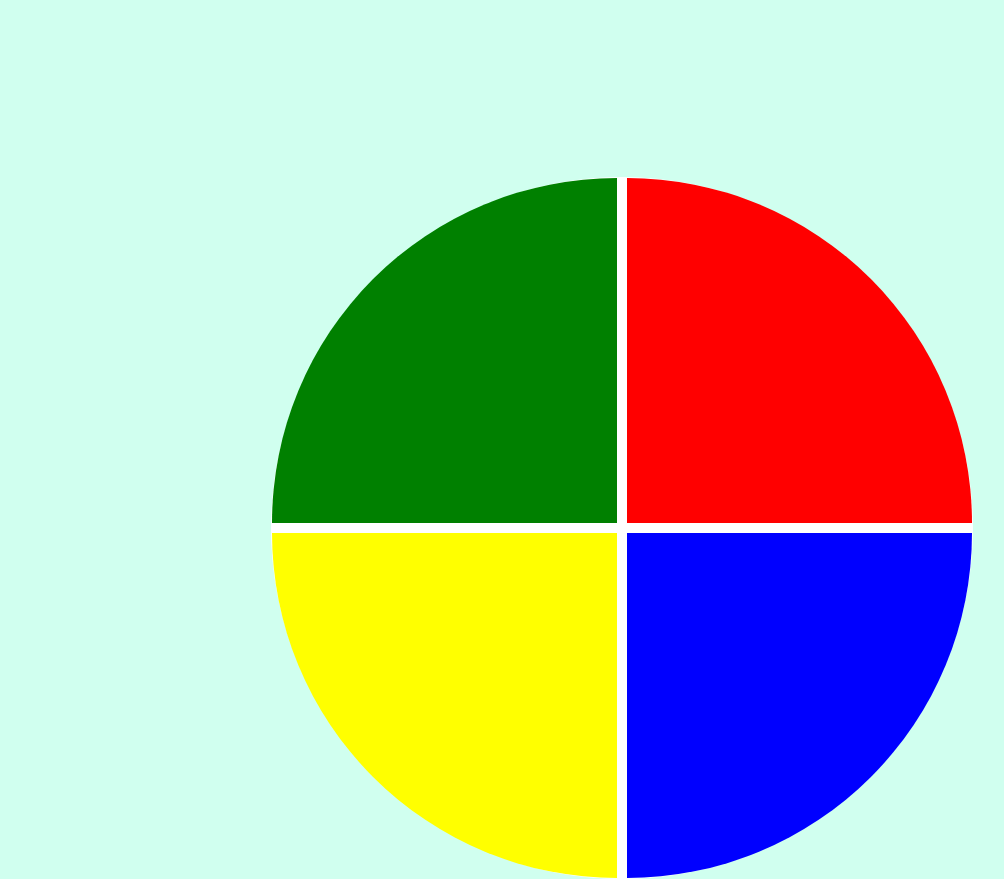
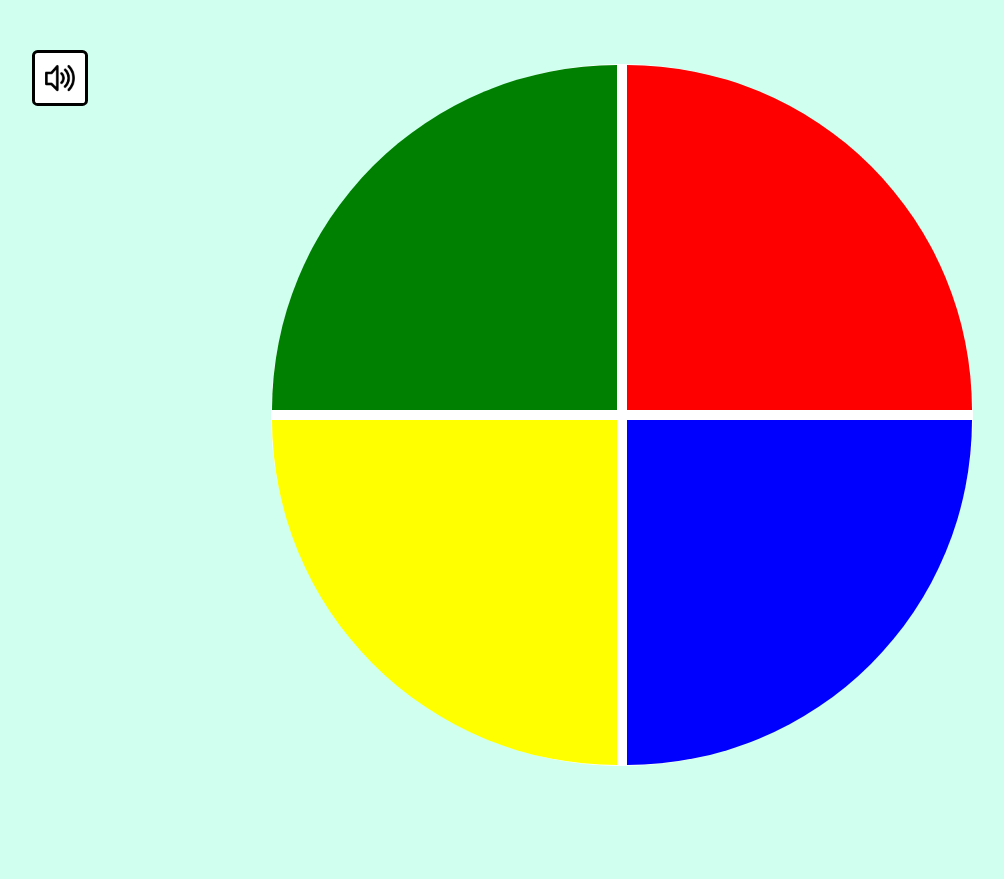
Before and after one commit to guimaraesnatalia/GENIOUS-PRO, a plain HTML site: page index.html in a window 1280 px wide. Shown: the whole page, without its empty margins (18-1022 px from the left). After the commit the page ends 800 px from the top, so only its background shows below. Drawn offline with Linux system fonts and the light colour scheme.

Commit message:
close #2; Adiciona botão para mutar o audio do jogo

```diff
--- a/index.html
+++ b/index.html
@@ -7,6 +7,7 @@
     <title>Genesis</title>
 </head>
 <body>
+    <img id="mute" src="images/unmute.png" title = "Remover som" alt="mutar" onclick="muting()">
     <div class="main-game">
         <div class="genius">
             <div class="blue"></div>
@@ -15,6 +16,7 @@
             <div class="green"></div>
         </div>
     </div>
+
     <script type="text/javascript" src="script.js"></script>
 </body>
 </html>
--- a/script.js
+++ b/script.js
@@ -1,6 +1,7 @@
 let order = [];
 let clickedOrder = [];
 let score = 0;
+let mute = false;
 
 //0 - verde: Dó
 //1 - vermelho: Ré
@@ -102,7 +103,9 @@ let playGame = () => {
 //Função que executa o audio de cada botão
 function playSound(filename){
     var audio = new Audio('sounds/'+filename+'.wav');
-    audio.play();
+
+    if (!mute)
+        audio.play();
 }
 
 //eventos de clique para as cores
@@ -111,5 +114,18 @@ red.onclick = () => click(1);
 yellow.onclick = () => click(2);
 blue.onclick = () => click(3);
 
+muting = () => {
+    mute = !mute;
+
+    if(mute){
+        document.getElementById('mute').src = 'images/mute.png';
+        document.getElementById('mute').title = 'Retornar som';
+    }
+    else{
+        document.getElementById('mute').src = 'images/unmute.png';
+        document.getElementById('mute').title = 'Remover som';
+    }
+}
+
 //inicio do jogo
 playGame();
--- a/style.css
+++ b/style.css
@@ -19,7 +19,7 @@ body{
     border: 1px solid #ffffff;
     background-color: #ffffff;
     border-radius: 100%;
-    margin-top: 20%;
+    margin-top: 30px;
     width: 700px;
     height: 700px;
 }
@@ -51,3 +51,15 @@ body{
 .selected{
     opacity: 0.1;
 }
+
+#mute{
+    padding: 10px;
+    margin: 50px;
+    background-color: #fff;
+    display: flex;
+    position: absolute;
+    width: 30px;
+    height: 30px;
+    border-radius: 10%;
+    border: 3px solid black;
+}
```
Also changed, not shown: images/mute.png (added), images/unmute.png (added).
